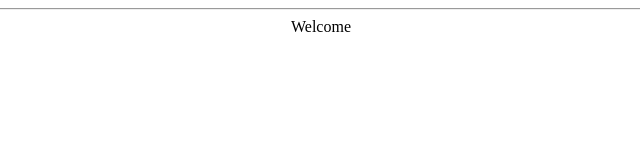
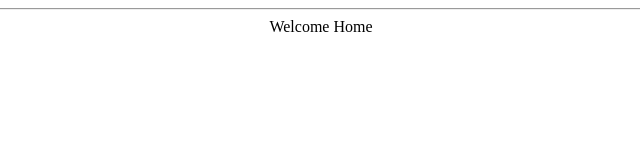
Before and after one commit to AishwariyaVinoth/Assignment_1, a plain HTML site: page index.html in a window 1280 px wide. Shown: the full height of the page, 319-959 px from the left. Drawn offline with Linux system fonts and the light colour scheme.

Commit message:
2nd commit

```diff
--- a/index.html
+++ b/index.html
@@ -2,6 +2,6 @@
 <!DOCTYPE html>
 <html>
     <head>
-        <center><hr>Welcome</hr></center>
+        <center><hr>Welcome Home</hr></center>
     </head>
 </html>
```
